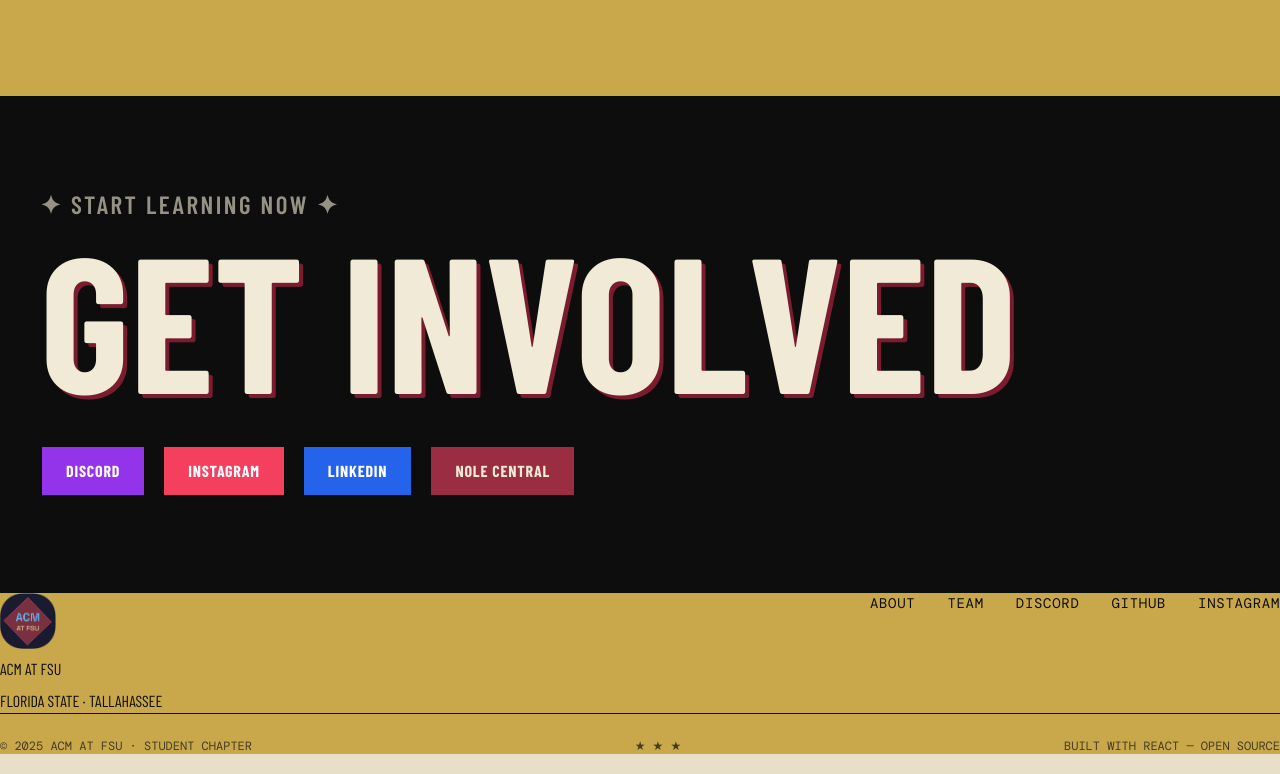
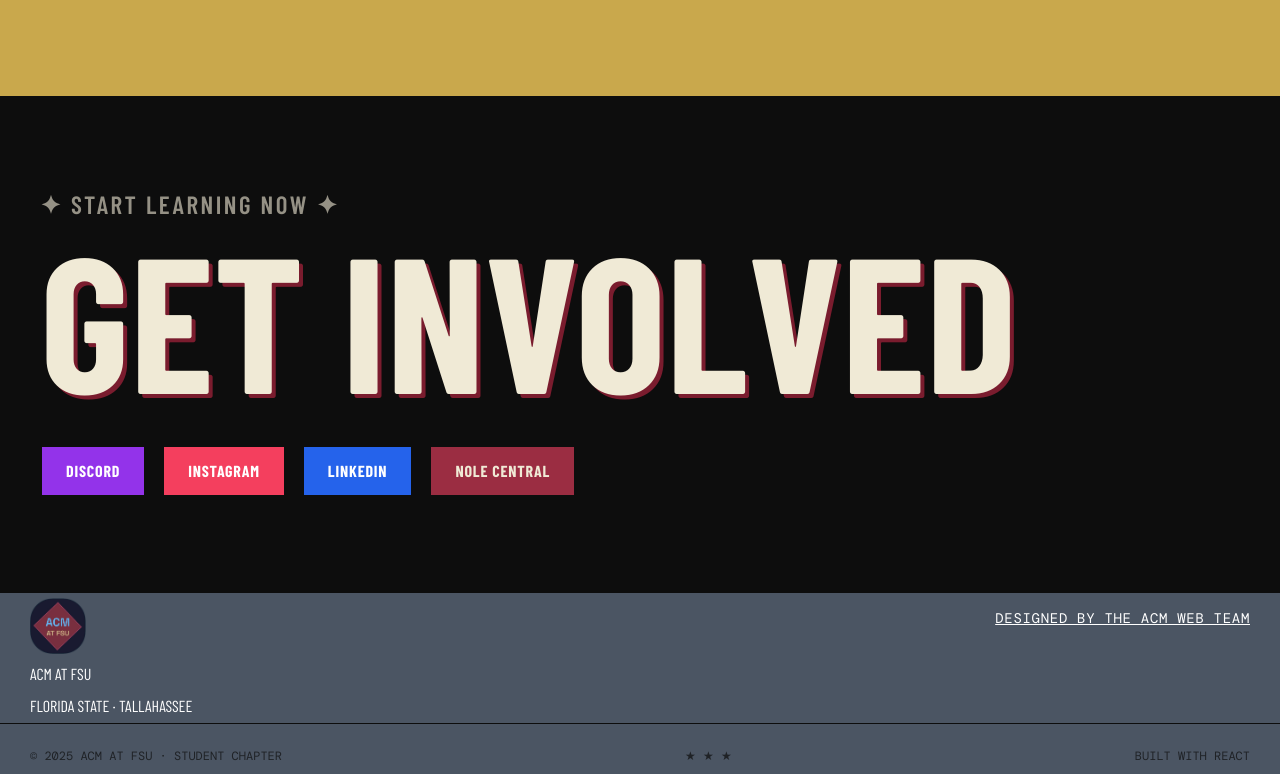
Before and after one commit to ACMatFSU/acm-website, a React (Vite) app: page / in a window 1280 px wide. Shown: the part 3622-4396 px from the top of the page. Built offline with nearby package versions, Linux system fonts and the light colour scheme; a web font is replaced by a local one.

Commit message:
footer edits

```diff
--- a/src/components/FooterSection.tsx
+++ b/src/components/FooterSection.tsx
@@ -1,35 +1,31 @@
 import acmLogo from '../assets/acmLogo.png'
 export default function FooterSection(){
     return (
-        <div id="footer" className="scroll-anchor bg-gold">
-            <div className="flex flex-col md:flex-row md:justify-between md:items-start">
+        <div id="footer" className="scroll-anchor bg-gray-600">
+            <div className=" py-[5px] flex flex-col md:flex-row md:justify-between md:items-start">
 
-                <div className="left flex flex-col gap-2 font-display uppercase">
+                <div className="text-white px-[30px] left flex flex-col gap-2 font-display uppercase">
                     <img src={acmLogo} className="w-14 h-14 object-contain flex-shrink-0"/>
                     <p> ACM AT FSU </p>
                     <p> Florida State · Tallahassee </p>
                 </div>
 
-                <div className="right flex flex-wrap gap-x-8 gap-y-3 font-mono text-sm uppercase tracking-wider">
-                    <a href='#'> ABOUT </a>
-                    <a href='#'> TEAM </a>
-                    <a href='#'> DISCORD </a>
-                    <a href='#'> GITHUB</a>
-                    <a href='#'> INSTAGRAM</a>
+                <div className="px-[30px] py-[10px] right flex flex-wrap gap-x-8 gap-y-3 font-mono text-white hover:text-gold text-sm uppercase tracking-wider">
+                    <a href='#' className="underline hover:decoration-gold"> Designed By The ACM Web Team </a>
                 </div>
 
             </div>
 
             <div className="section-rule pt-6">
                 <div className="bottomBar flex flex-col md:flex-row justify-between items-center gap-4 font-mono text-xs text-ink/70 text-center md:text-left">
-                    <div>
+                    <div className="px-[30px] pb-[10px]">
                         © 2025 ACM AT FSU · STUDENT CHAPTER
                     </div>
-                    <div>
+                    <div className=" pb-[10px] ">
                         ★ ★ ★
                     </div>
-                    <div>
-                        BUILT WITH REACT — OPEN SOURCE
+                    <div className="px-[30px] pb-[10px]">
+                        BUILT WITH REACT
                     </div>
                 </div>
             </div>
```
